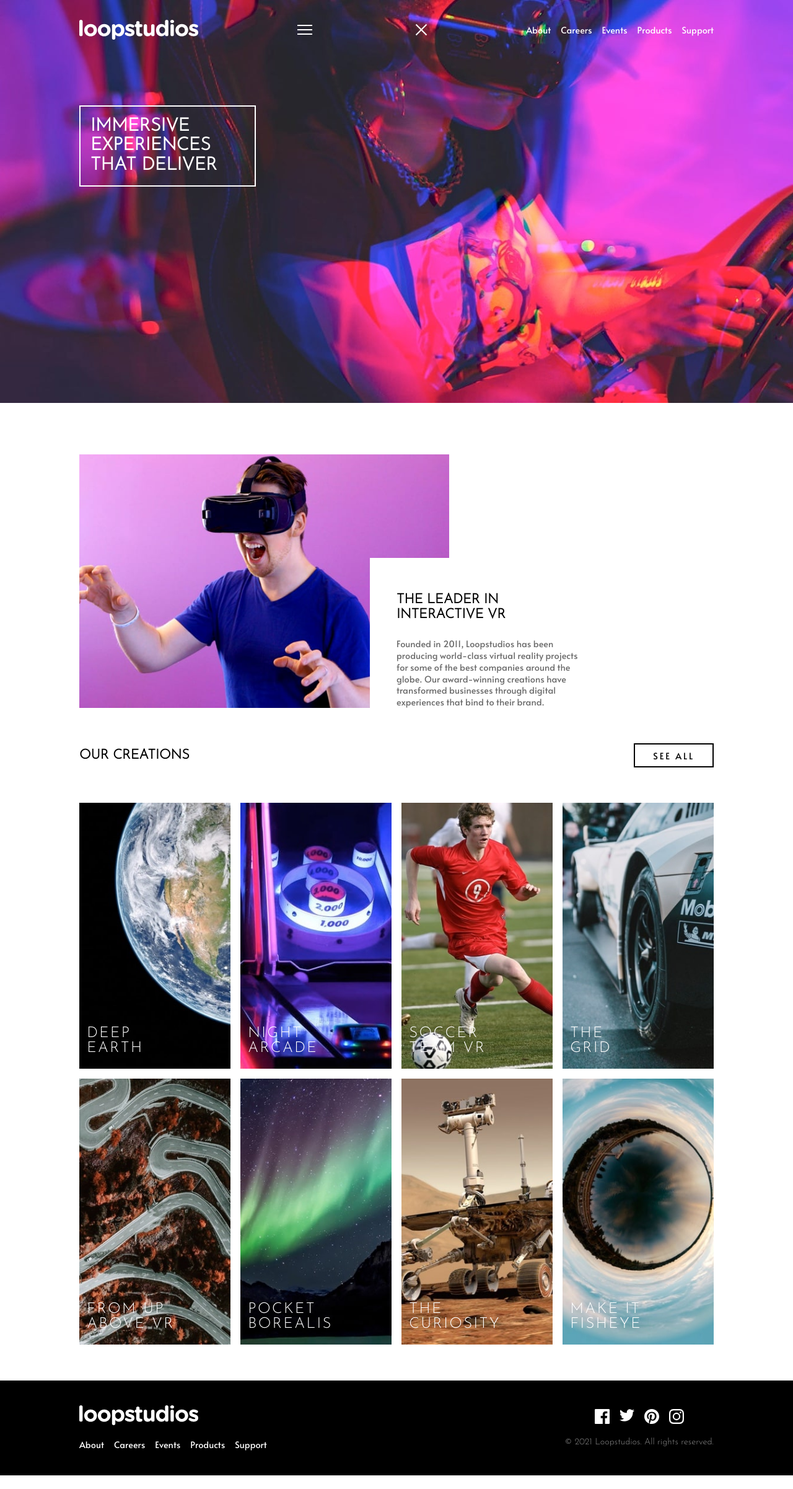
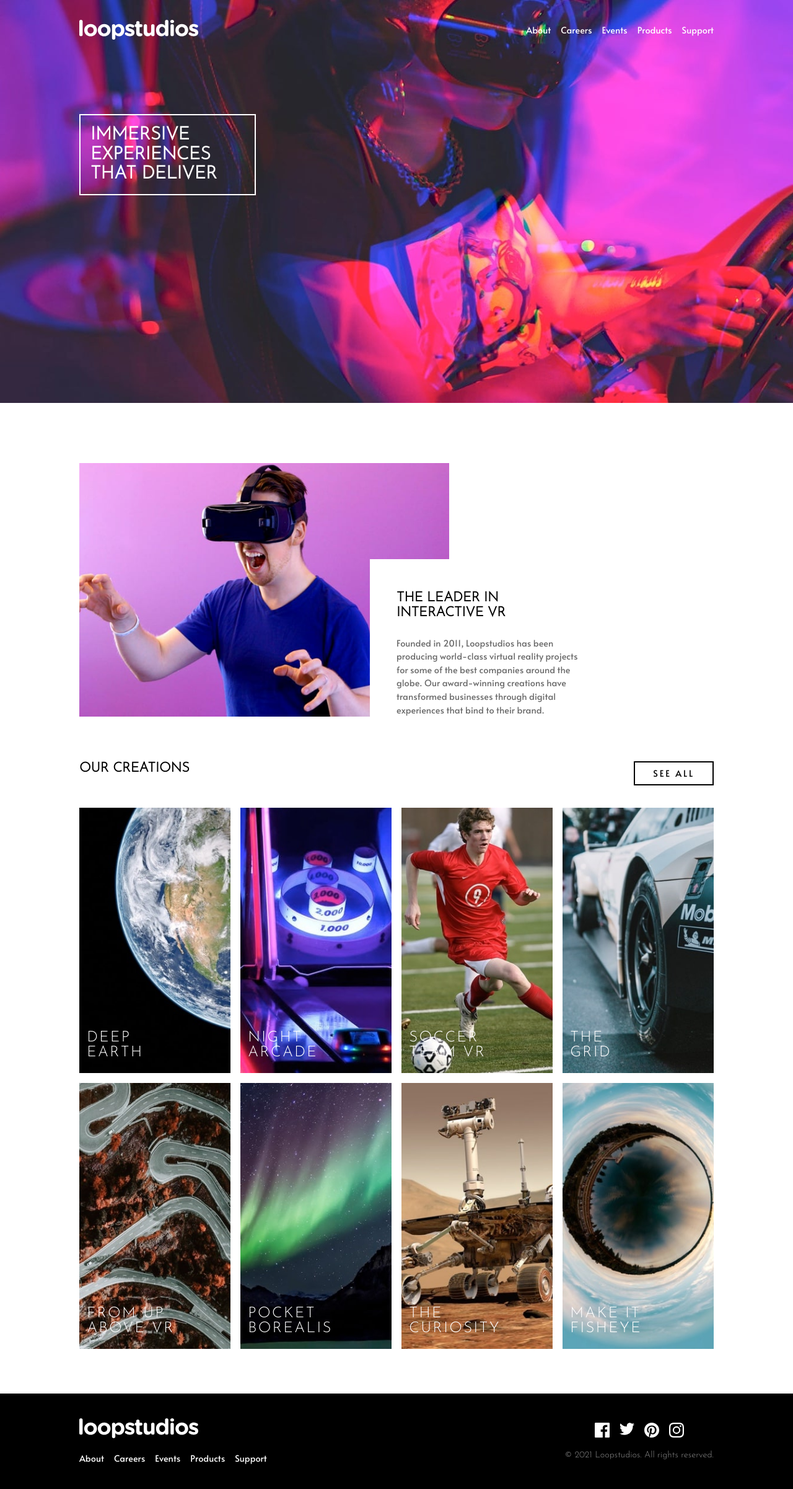
Before and after one commit to Islandstone89/loopstudios-landing-page, a plain HTML site: page index.html in a window 1280 px wide. Shown: the whole page at 62% size. Before the commit the page ends 2380 px from the top, so only its background shows below. Drawn offline with Linux system fonts and the light colour scheme.

Commit message:
*Increased right padding on main heading * Added all-creations btn on mobile * Adjusted spacing

```diff
--- a/index.html
+++ b/index.html
@@ -47,7 +47,7 @@
     <div class="creations flow">
       <div class="creations-intro">
         <h2 class="creations-heading uppercase">Our creations</h2>
-        <a href="#" class="all-creations uppercase">See all</a>
+        <a href="#" class="all-creations all-creations-desktop uppercase">See all</a>
       </div><!-- end creations-intro -->
 
       <div class="image-grid uppercase">
@@ -136,6 +136,10 @@
         </ul><!-- end image-grid__list -->
       </div><!-- end image-grid -->
 
+      <div class="all-creations-mobile-wrapper">
+        <a href="#" class="all-creations all-creations-mobile uppercase">See all</a>
+      </div><!-- end all-creations-mobile-wrapper -->
+
     </div><!-- end creations -->
   </main><!-- end main -->
 
--- a/script.js
+++ b/script.js
@@ -0,0 +1,22 @@
+
+/* Select open menu button */
+/* let btnOpenMenu = document.querySelector(".js-open-menu"); */
+
+/* Select close menu button */
+/* let btnOpenMenu = document.querySelector(".js-open-menu"); */
+
+let buttons = document.querySelectorAll(".btn");
+
+/* function test() {
+    alert("Hello");
+}
+
+buttons.forEach((button) => {
+    button.addEventListener("click", test)
+}); */
+
+buttons.forEach((button) => {
+    button.addEventListener("click", (e => {
+        alert("Hi")
+    }))
+});
--- a/style.css
+++ b/style.css
@@ -114,7 +114,7 @@ textarea:not([rows]) {
 /* UTILITIES */
 
 .flow {
-  --flow-space: 4em;
+  --flow-space: 5em;
 }
 
 .flow > * + * {
@@ -130,7 +130,8 @@ textarea:not([rows]) {
     text-transform: uppercase;
 }
 
-/* GENERAL STYLING */
+
+/* COMPONENTS */
 
 :is(.navbar__list li, .social-media__link) {
   position: relative;
@@ -160,7 +161,30 @@ textarea:not([rows]) {
 .btn {
   background-color: transparent;
   border: none;
+
+  @media (width > 50rem) {
+    display: none;
+  }
 }
+
+.all-creations {
+  border: 2px solid var(--clr-black);
+  padding: .5em 2em;
+  display: inline-block;
+  font-family: var(--ff-alata);
+  letter-spacing: .2em;
+
+  &:hover {
+      background-color: var(--clr-black);
+      color: var(--clr-white);
+      transition: .2s;
+  }
+}
+
+
+
+
+/* GENERAL STYLING */
 
 body {
     font-family: var(--ff-josefin-sans, sans-serif);
@@ -206,7 +230,7 @@ body {
 .main-heading {
   border: 2px solid var(--clr-white);
   color: var(--clr-white);
-  padding: 1rem;
+  padding: 1rem 3rem 1rem 1rem;
   display: inline-block;
   max-width: 16ch;
 }
@@ -214,10 +238,11 @@ body {
 /* INTRO */
 
 .intro {
-  --flow-space: 30em;
+  --flow-space: 65em;
   display: grid;
 
   @media (width > 50rem) {
+    --flow-space: 30em;
     grid-template-columns: repeat(24, 1fr);
     grid-template-rows: repeat(6, auto);
 
@@ -254,7 +279,7 @@ body {
 .intro-paragraph {
   --flow-space: 1.8em;
   color: var(--clr-very-dark-gray);
-  line-height: 1.3;
+  line-height: 1.5;
   font-family: var(--ff-alata);
 
   @media (width > 50rem) {
@@ -266,25 +291,43 @@ body {
 /* CREATIONS */
 
 .creations-intro {
-  display: flex;
-  align-items: center;
+
+  @media (width > 50rem) {
+    display: flex;
+    justify-content: space-between;
+  }
 }
 
-.all-creations {
-    border: 2px solid var(--clr-black);
-    padding: .5em 2em;
-    display: inline-block;
-    margin-left: auto;
-    font-family: var(--ff-alata);
-    letter-spacing: .2em;
+.creations-heading {
+  text-align: center;
 
-    &:hover {
-        background-color: var(--clr-black);
-        color: var(--clr-white);
-        transition: .2s;
-    }
+  @media (width > 50rem) {
+    text-align: left;
+  }
 }
 
+.all-creations-mobile-wrapper {
+  --flow-space: 2.5em;
+  display: flex;
+  justify-content: center;
+
+  @media (width > 50rem) {
+    display: none;
+  }
+}
+
+.all-creations-desktop {
+  display: none;
+
+  @media (width > 50rem) {
+    display: inline-block;
+  }
+}
+
+
+.image-grid {
+  --flow-space: 2.5em;
+}
 
 .image-grid__list {
     display: grid;
```
